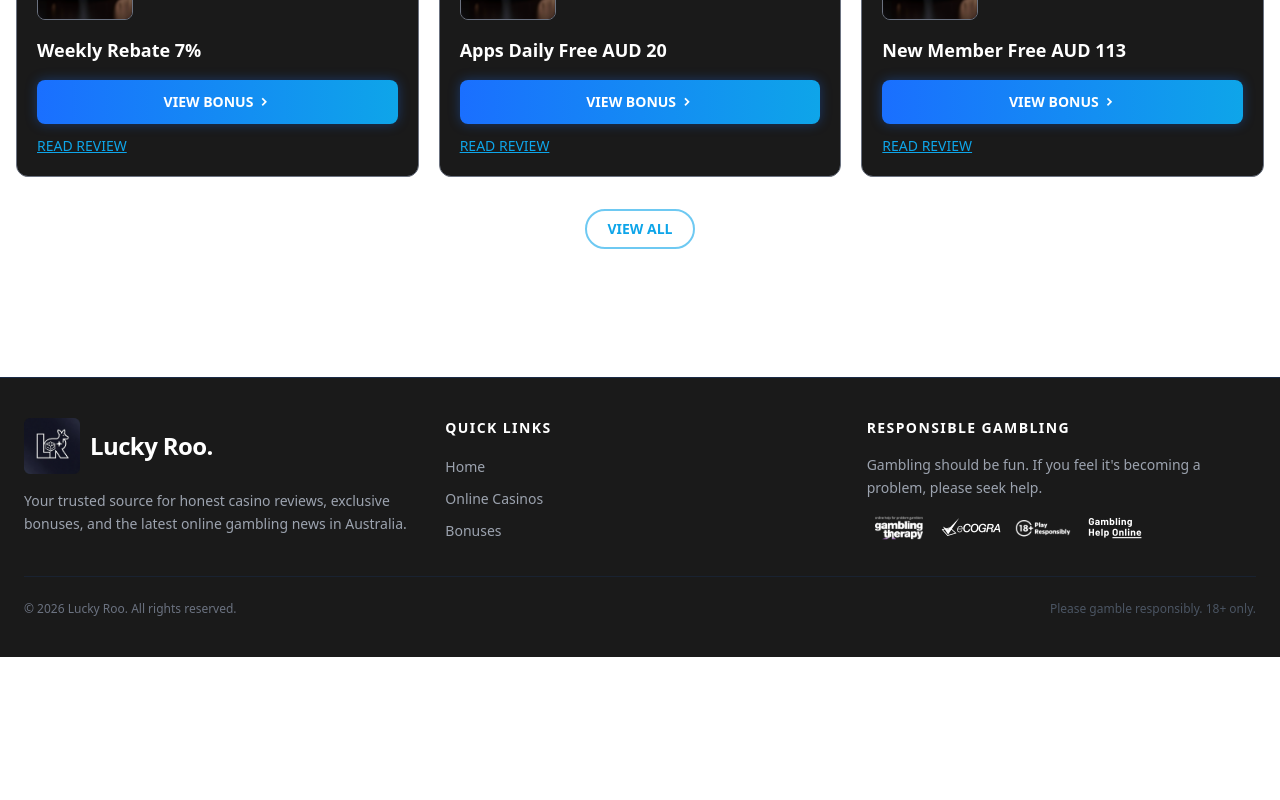
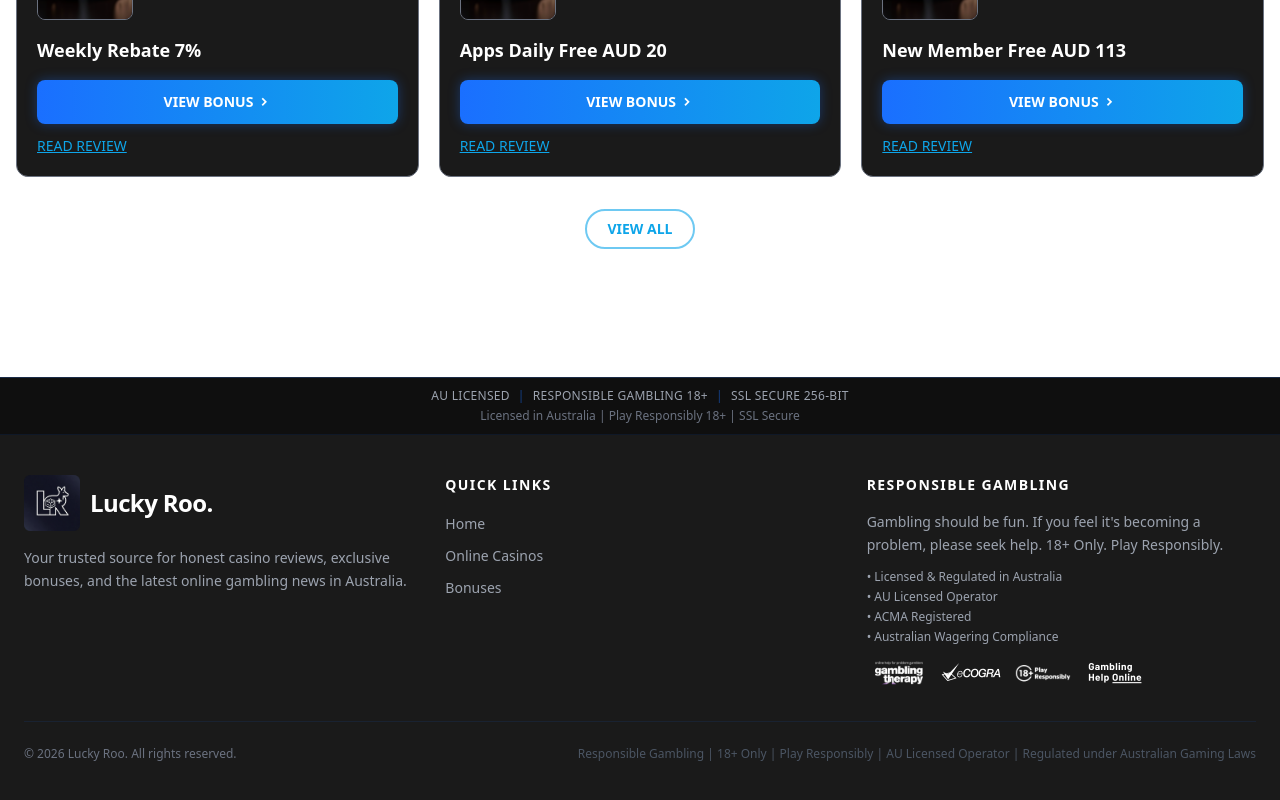
Before and after one commit to ether1313/luckyroo, a React (Vite) app: page / in a window 1280 px wide. Shown: the part 1608-2408 px from the top of the page. Before the commit the page ends 2265 px from the top, so only its background shows below. Built offline with nearby package versions, Linux system fonts and the light colour scheme.

Commit message:
update something

```diff
--- a/index.html
+++ b/index.html
@@ -8,8 +8,8 @@
 
     <!-- Primary Meta -->
     <title>Lucky Roo - Reviews & Bonuses</title>
-    <meta name="description" content="Lucky Roo – Australia's trusted source for online casino reviews, pokies guides & exclusive bonuses. Compare licensed AU casinos, withdrawal limits & real ratings. For Aussie players. 18+." />
-    <meta name="keywords" content="Australian online casinos, pokies Australia, best online pokies AU, casino reviews Australia, casino bonuses Australia, trusted casinos Australia, ewallet casinos Australia, online pokies real money AU, Lucky Roo" />
+    <meta name="description" content="Lucky Roo – Australia's trusted source for online casino reviews, pokies guides & exclusive bonuses. Compare licensed AU casinos, withdrawal limits & real ratings. Licensed in Australia. Responsible Gambling 18+. SSL Secure. For Aussie players." />
+    <meta name="keywords" content="Australian online casinos, pokies Australia, best online pokies AU, casino reviews Australia, casino bonuses Australia, trusted casinos Australia, ewallet casinos Australia, online pokies real money AU, Lucky Roo, AU licensed operator, responsible gambling 18+, play responsibly, SSL secure, ACMA registered, Australian wagering compliance, regulated Australian gaming" />
     <meta name="robots" content="index, follow" />
     <meta name="author" content="Lucky Roo" />
 
--- a/src/components/feature/Footer.tsx
+++ b/src/components/feature/Footer.tsx
@@ -5,6 +5,22 @@ import LuckyRooLogo from './LuckyRooLogo';
 export default function Footer() {
   return (
     <footer className="bg-[#1A1A1A] border-t border-[#1a6fff]/20 mt-8 md:mt-12">
+      {/* Compliance bar: AU Licensed | 18+ | SSL Secure */}
+      <div className="bg-[#0f0f0f] border-b border-[#1a6fff]/10 py-2 md:py-2.5">
+        <div className="max-w-7xl mx-auto px-4 md:px-6">
+          <p className="text-gray-500 text-xs text-center tracking-wide" role="complementary" aria-label="Compliance and trust">
+            <span className="text-gray-400 font-medium">AU LICENSED</span>
+            <span className="mx-2 text-[#1a6fff]/50">|</span>
+            <span className="text-gray-400 font-medium">RESPONSIBLE GAMBLING 18+</span>
+            <span className="mx-2 text-[#1a6fff]/50">|</span>
+            <span className="text-gray-400 font-medium">SSL SECURE 256-BIT</span>
+          </p>
+          <p className="text-gray-500 text-xs text-center mt-1">
+            Licensed in Australia | Play Responsibly 18+ | SSL Secure
+          </p>
+        </div>
+      </div>
+
       <div className="max-w-7xl mx-auto px-4 md:px-6 py-8 md:py-10">
         <div className="grid grid-cols-1 md:grid-cols-3 gap-6 md:gap-8 mb-6 md:mb-8">
           {/* Brand */}
@@ -37,12 +53,18 @@ export default function Footer() {
             </ul>
           </div>
 
-          {/* Responsible Gambling */}
+          {/* Responsible Gambling & Compliance */}
           <div>
             <h4 className="text-white font-bold text-sm uppercase tracking-widest mb-3 md:mb-4">Responsible Gambling</h4>
             <p className="text-gray-400 text-sm leading-relaxed mb-2 md:mb-3">
-              Gambling should be fun. If you feel it's becoming a problem, please seek help.
+              Gambling should be fun. If you feel it&apos;s becoming a problem, please seek help. 18+ Only. Play Responsibly.
             </p>
+            <ul className="text-gray-400 text-xs space-y-1 mb-3" aria-label="Australian compliance">
+              <li>• Licensed &amp; Regulated in Australia</li>
+              <li>• AU Licensed Operator</li>
+              <li>• ACMA Registered</li>
+              <li>• Australian Wagering Compliance</li>
+            </ul>
             <div className="flex flex-wrap items-center gap-2">
               <img src="/responsible-gambling/gambling-therapy.png" alt="Gambling Therapy" className="h-8 w-auto object-contain" />
               <img src="/responsible-gambling/ecogra.png" alt="eCOGRA" className="h-8 w-auto object-contain" />
@@ -58,7 +80,7 @@ export default function Footer() {
             &copy; {new Date().getFullYear()} Lucky Roo. All rights reserved.
           </p>
           <p className="text-gray-600 text-xs text-center">
-            Please gamble responsibly. 18+ only.
+            Responsible Gambling | 18+ Only | Play Responsibly | AU Licensed Operator | Regulated under Australian Gaming Laws
           </p>
         </div>
       </div>
--- a/src/utils/seo.ts
+++ b/src/utils/seo.ts
@@ -2,7 +2,7 @@
 export const SITE_URL = 'https://luckyroo.win';
 
 const DEFAULT_DESCRIPTION =
-  "Lucky Roo – Australia's trusted source for online casino reviews, pokies guides & exclusive bonuses. For Aussie players. 18+.";
+  "Lucky Roo – Australia's trusted source for online casino reviews, pokies guides & exclusive bonuses. Licensed in Australia. Responsible Gambling 18+. SSL Secure. For Aussie players.";
 
 /**
  * Set page title and optional meta description (for SPA; good for crawlers that run JS).
```
Also changed, not shown: 1 other file (tests, documents, lock files or other folders).
